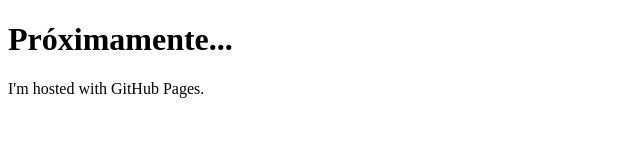
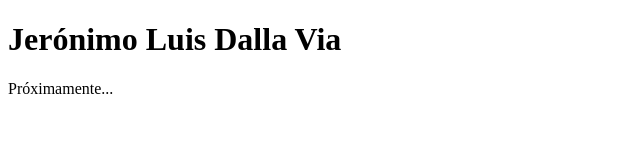
Before and after one commit to jldallavia/jdallavia, a plain HTML site: page index.html in a window 1280 px wide. Shown: the whole page, without its empty margins (0-640 px from the left). Drawn offline with Linux system fonts and the light colour scheme.

Commit message:
Update index.html

```diff
--- a/index.html
+++ b/index.html
@@ -1,7 +1,7 @@
 <!DOCTYPE html>
 <html>
 <body>
-<h1>Próximamente...</h1>
-<p>I'm hosted with GitHub Pages.</p>
+<h1>Jerónimo Luis Dalla Via</h1>
+<p>Próximamente...</p>
 </body>
 </html>
```
